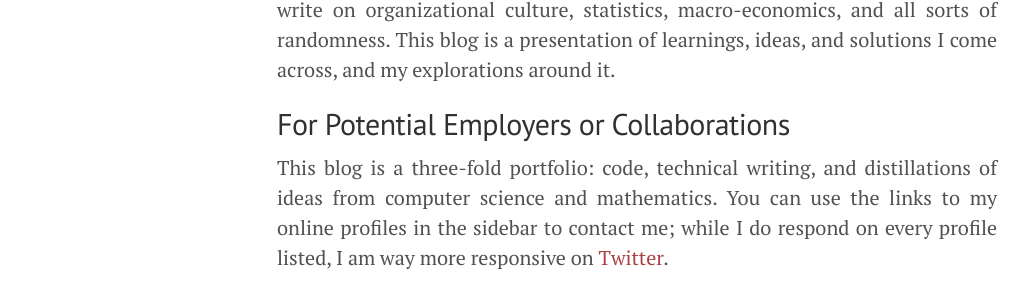
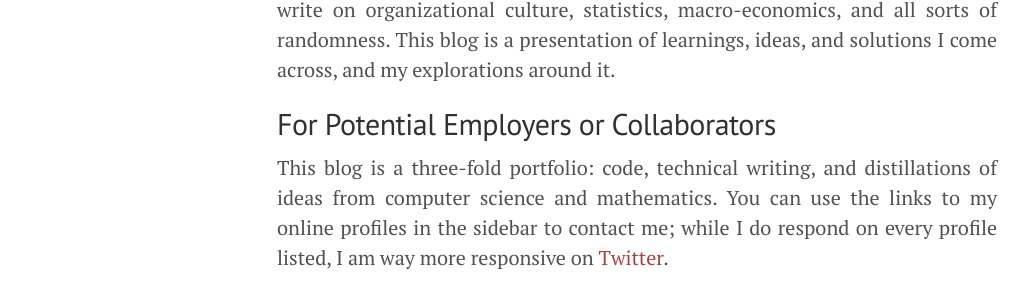
Before and after one commit to sujithjay/sujithjay.github.io, a Jekyll site: the page built from about.md, in a window 1280 px wide. Shown: the part 427-730 px from the top of the page, without its empty margins (3-1033 px from the left). Built offline with Jekyll 4.4.1, drawn with Linux system fonts in a browser that asks for light colours; nearby versions of some CDN libraries.

Commit message:
Edits to About Me Page

```diff
--- a/about.md
+++ b/about.md
@@ -8,5 +8,5 @@ My name is Sujith Jay Nair. I am employed at [Logistimo](http://www.logistimo.co
 I have a thorough background in computer science, but I also try to think and write on organizational culture, statistics, macro-economics, and all sorts of randomness. This blog is a presentation of learnings, ideas, and solutions I come across, and my explorations around it.
 
 
-## For Potential Employers or Collaborations
+## For Potential Employers or Collaborators
 This blog is a three-fold portfolio: code, technical writing, and distillations of ideas from computer science and mathematics. You can use the links to my online profiles in the sidebar to contact me; while I do respond on every profile listed, I am way more responsive on [Twitter](https://twitter.com/suj1th).
```
